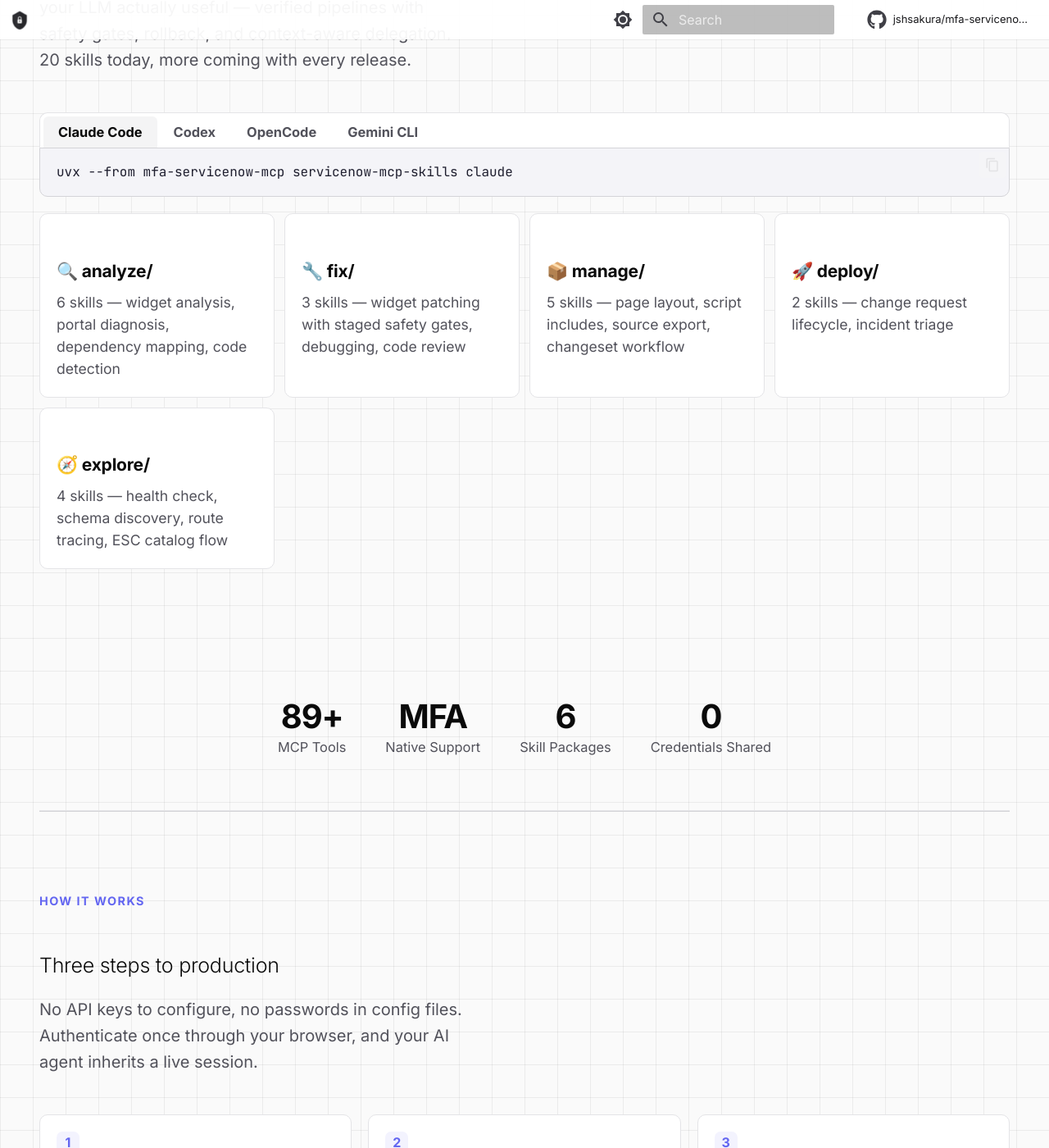
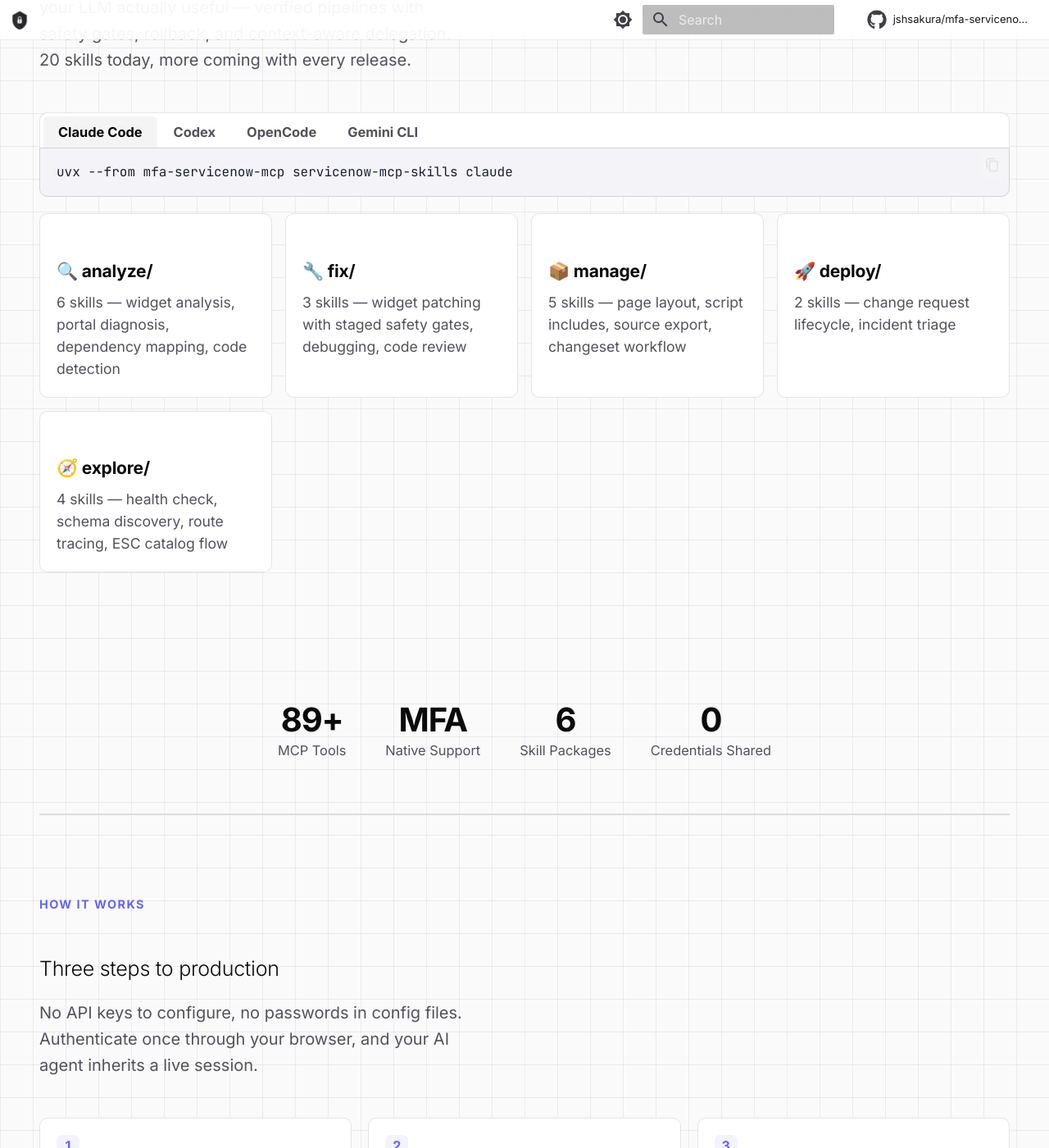
Before and after one commit to jshsakura/mfa-servicenow-mcp, an MkDocs documentation site: the page built from website/docs/index.md, in a window 1280 px wide and 1400 px high, scrolled down 3276 px. Shown: the whole window at 82% size. Built offline with MkDocs 1.6.1 and Material for MkDocs 9.7.7, drawn with Linux system fonts in a browser that asks for light colours; some web fonts are replaced; comment, search, counter and statistics services are not loaded.

Commit message:
style: increase card gap to 16px
Co-Authored-By: Claude Opus 4.6 (1M context) <noreply@anthropic.com>

```diff
--- a/website/docs/stylesheets/extra.css
+++ b/website/docs/stylesheets/extra.css
@@ -439,7 +439,7 @@ pre.install-code .c { color: var(--code-comment); }
 .feature-grid {
   display: grid;
   grid-template-columns: repeat(2, 1fr);
-  gap: 12px;
+  gap: 16px;
   margin-top: 24px;
 }
 @media (max-width: 600px) {
@@ -448,7 +448,7 @@ pre.install-code .c { color: var(--code-comment); }
 .skill-categories {
   display: grid;
   grid-template-columns: repeat(auto-fit, minmax(240px, 1fr));
-  gap: 12px;
+  gap: 16px;
   margin-top: 20px;
 }
 .skill-chips {
```
